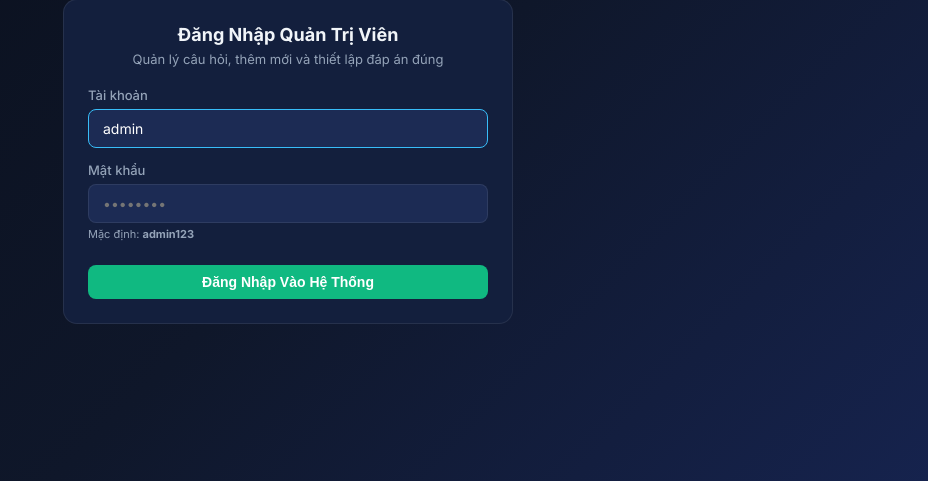
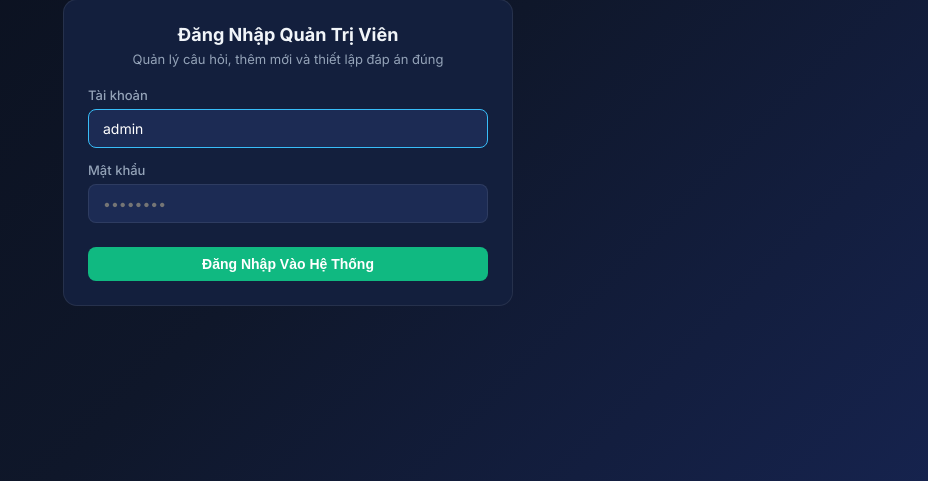
Before and after one commit to cauchu121/quiz-system, a PHP site: page /admin.php in a window 1280 px wide. Shown: the part 154-635 px from the top of the page, without its empty margins (352-1280 px from the left). Run offline with PHP 8.4, Linux system fonts and the light colour scheme; data comes from the database, SQL or seed files in the repository; data that the repository does not hold is empty.

Commit message:
UI: Remove default password hint from admin login form

```diff
--- a/web/admin.php
+++ b/web/admin.php
@@ -249,7 +249,6 @@ if ($db_connected) {
                 <div class="form-group">
                     <label>Mật khẩu</label>
                     <input type="password" name="pass" placeholder="••••••••" required>
-                    <small style="color: var(--text-muted); font-size: 11px; margin-top: 4px; display:block;">Mặc định: <strong>admin123</strong></small>
                 </div>
                 <button type="submit" name="login" class="btn btn-success" style="width: 100%; justify-content: center; margin-top: 10px;">Đăng Nhập Vào Hệ Thống</button>
             </form>
```
